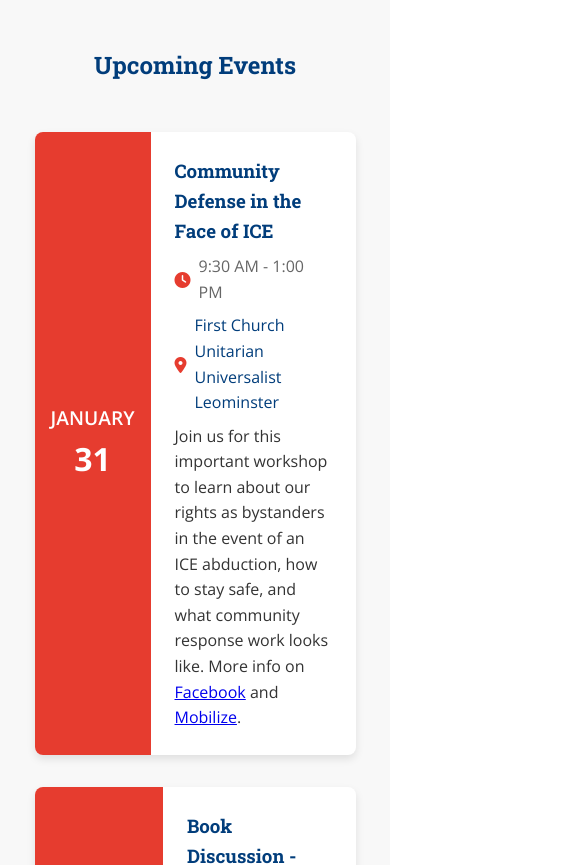
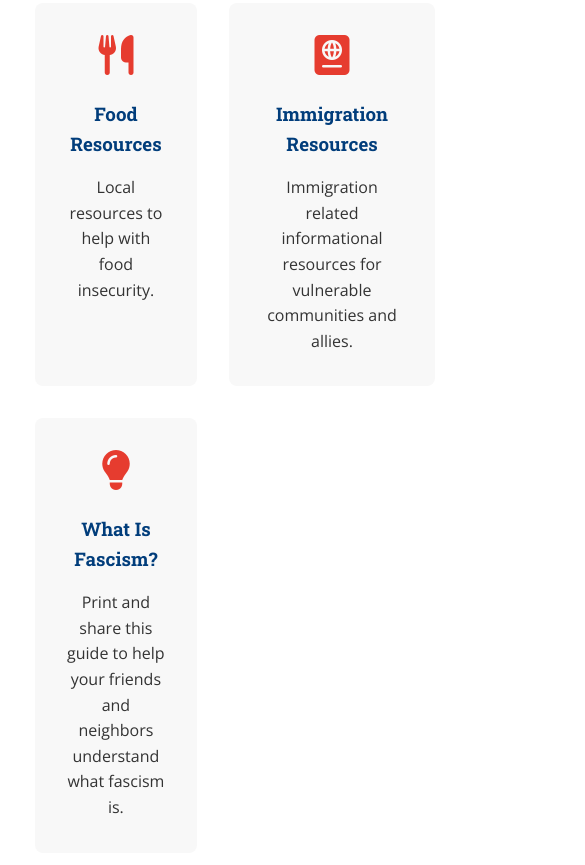
Before and after one commit to corkupine/indivisiblefitchburgma.org, a website: page index.html in a window 390 px wide. Shown: the part 4311-5176 px from the top of the page, 585 px wide, since content can reach past the window. Drawn offline with nearby package versions, Linux system fonts and the light colour scheme.

Commit message:
update events, make resources responsive

```diff
--- a/index.html
+++ b/index.html
@@ -118,6 +118,11 @@
                     <h3><a href="https://docs.google.com/document/d/1OXjjw1IzupxIJNrlDzaeqsJ7od8OtyTT/edit?usp=sharing&ouid=116457723440937201212&rtpof=true&sd=true" target="_blank">Immigration Resources</a></h3>
                     <p>Immigration related informational resources for vulnerable communities and allies.</p>
                 </div>
+                <div class="resource-item">
+                    <i class="fas fa-lightbulb"></i>
+                    <h3><a href="https://docs.google.com/document/d/1F9CKNTMrtR-olBdOLvADJ6xF1BjZPUDJz2QEVJLnNpE/edit?usp=sharing" target="_blank">What Is Fascism?</a></h3>
+                    <p>Print and share this guide to help your friends and neighbors understand what fascism is.</p>
+                </div>
             </div>
         </div>
     </section>
@@ -150,7 +155,7 @@
                         <p>We have 300 postcards to be sent to voters and we need your help writing them! The Program Room at FPL has been reserved. More info on <a href="https://www.facebook.com/events/1393525568912815" target="_blank">Facebook</a> and <a href="https://www.mobilize.us/mobilize/event/878554/" target="_blank">Mobilize</a>.</p>
                     </div>
                 </div> -->
-                <div class="event">
+                <!-- <div class="event">
                     <div class="event-date">
                         <span class="month">January</span>
                         <span class="day">31</span>
@@ -173,7 +178,7 @@
                         <p class="event-location"><i class="fas fa-map-marker-alt"></i> <a href="https://maps.app.goo.gl/v93gQ43QzkpBANWt6" target="_blank">Fitchburg Public Library</a></p>
                         <p>We will discuss Joyce Vance’s book, Giving Up Is Unforgivable. More info on <a href="https://www.facebook.com/events/1445943486946746" target="_blank">Facebook</a> and <a href="https://www.mobilize.us/mobilize/event/891024/" target="_blank">Mobilize</a>.</p>
                     </div>
-                </div>
+                </div> -->
                 <div class="event">
                     <div class="event-date">
                         <span class="month">February</span>
--- a/styles.css
+++ b/styles.css
@@ -512,10 +512,10 @@
 
 .resources-content {
     display: grid;
-    grid-template-columns: repeat(3, 1fr);
+    grid-template-columns: repeat(4, 1fr);
     gap: 2rem;
     margin-bottom: 2rem;
-    max-width: 1000px;
+    max-width: 1200px;
     margin-left: auto;
     margin-right: auto;
 }
@@ -717,9 +717,7 @@
     }
 
     .resources-content {
-        flex-direction: column;
-        align-items: center;
-        gap: 2rem;
+        grid-template-columns: repeat(2, 1fr);
     }
 }
 
```
